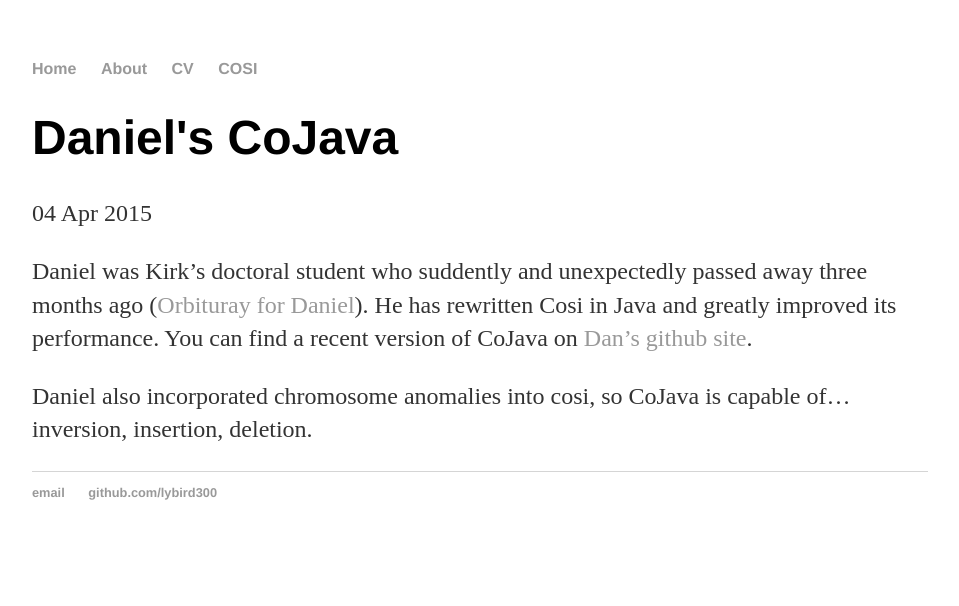
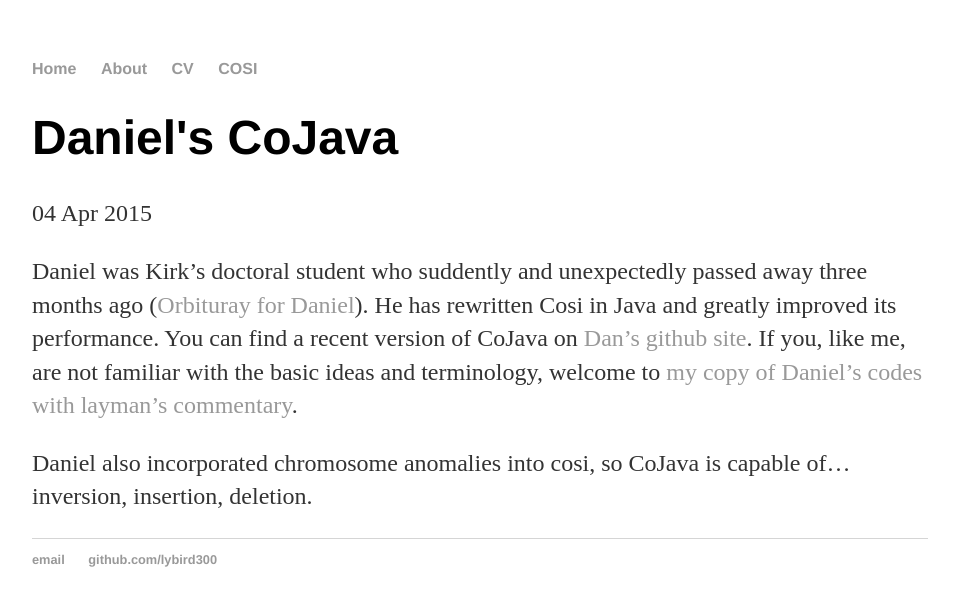
Before and after one commit to lybird300/lybird300.github.io, a Jekyll site: the page built from _posts/2015-04-04-CoJava.md, in a window 1280 px wide. Shown: the top 606 px of the page, without its empty margins (160-1119 px from the left). Built offline with Jekyll 4.4.1, drawn with Linux system fonts in a browser that asks for light colours.

Commit message:
Update 2015-04-04-CoJava.md

```diff
--- a/_posts/2015-04-04-CoJava.md
+++ b/_posts/2015-04-04-CoJava.md
@@ -4,6 +4,6 @@
 date: 2015-04-04
 ---
 
-Daniel was Kirk's doctoral student who suddently and unexpectedly passed away three months ago (<a href="http://www.smithfuneralhomebroadway.com/fh/obituaries/obituary.cfm?o_id=2902785&fh_id=13749">Orbituray for Daniel</a>). He has rewritten Cosi in Java and greatly improved its performance. You can find a recent version of CoJava on <a href="https://github.com/dtgillis/Cojava">Dan's github site</a>.
+Daniel was Kirk's doctoral student who suddently and unexpectedly passed away three months ago (<a href="http://www.smithfuneralhomebroadway.com/fh/obituaries/obituary.cfm?o_id=2902785&fh_id=13749">Orbituray for Daniel</a>). He has rewritten Cosi in Java and greatly improved its performance. You can find a recent version of CoJava on <a href="https://github.com/dtgillis/Cojava">Dan's github site</a>. If you, like me, are not familiar with the basic ideas and terminology, welcome to <a href="https://github.com/lybird300/CoJava_linly_nov13">my copy of Daniel's codes with layman's commentary</a>.
 
 Daniel also incorporated chromosome anomalies into cosi, so CoJava is capable of...inversion, insertion, deletion.
```
